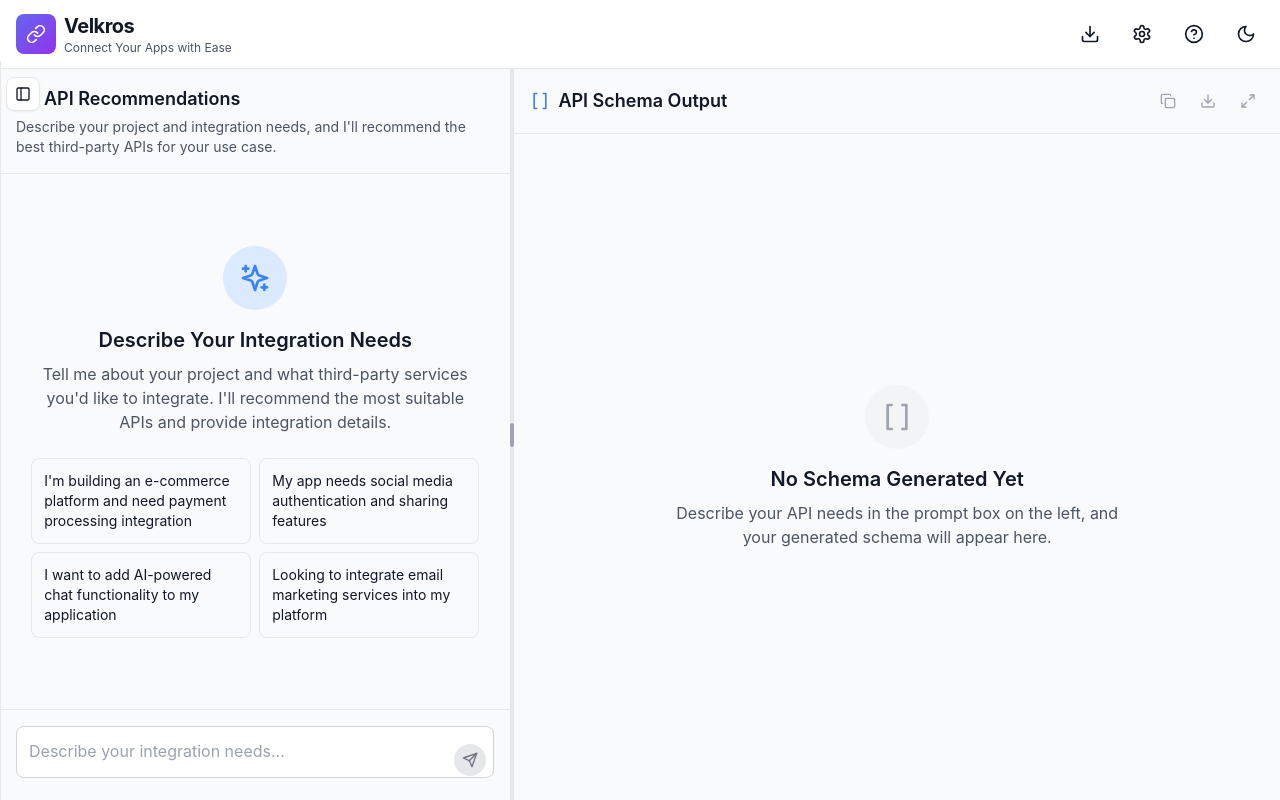
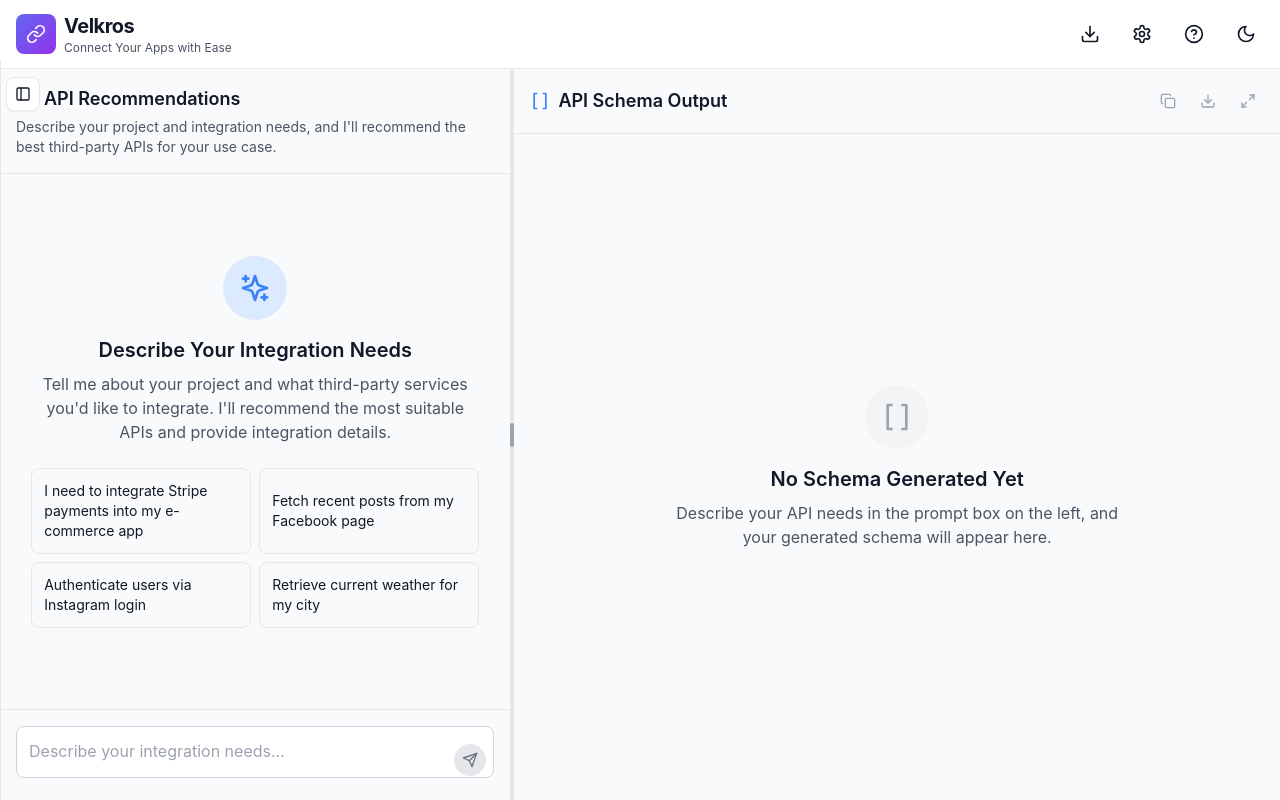
Before and after one commit to zoefeb117/apifinds, a React (Vite) app: page /dashboard in a window 1280 px wide. Built offline with nearby package versions, Linux system fonts and the light colour scheme.

Commit message:
Updated ChatPanel.tsx

```diff
--- a/src/components/ChatPanel.tsx
+++ b/src/components/ChatPanel.tsx
@@ -62,10 +62,10 @@ const ChatPanel: React.FC<ChatPanelProps> = ({
   };
 
   const examplePrompts = [
-    "I'm building an e-commerce platform and need payment processing integration",
-    "My app needs social media authentication and sharing features",
-    "I want to add AI-powered chat functionality to my application",
-    "Looking to integrate email marketing services into my platform"
+    "I need to integrate Stripe payments into my e-commerce app",
+    "Fetch recent posts from my Facebook page",
+    "Authenticate users via Instagram login",
+    "Retrieve current weather for my city"
   ];
 
   return (
```
